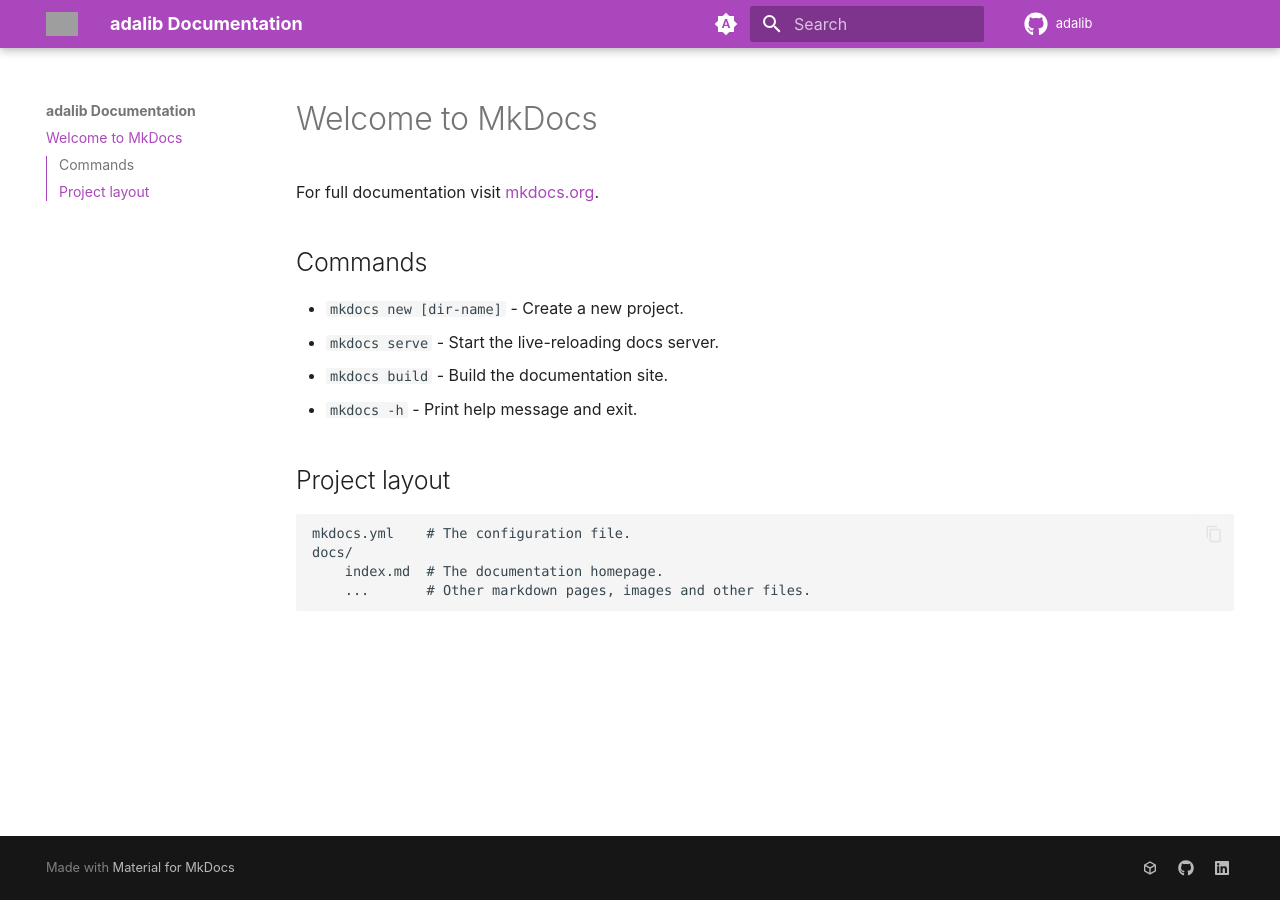
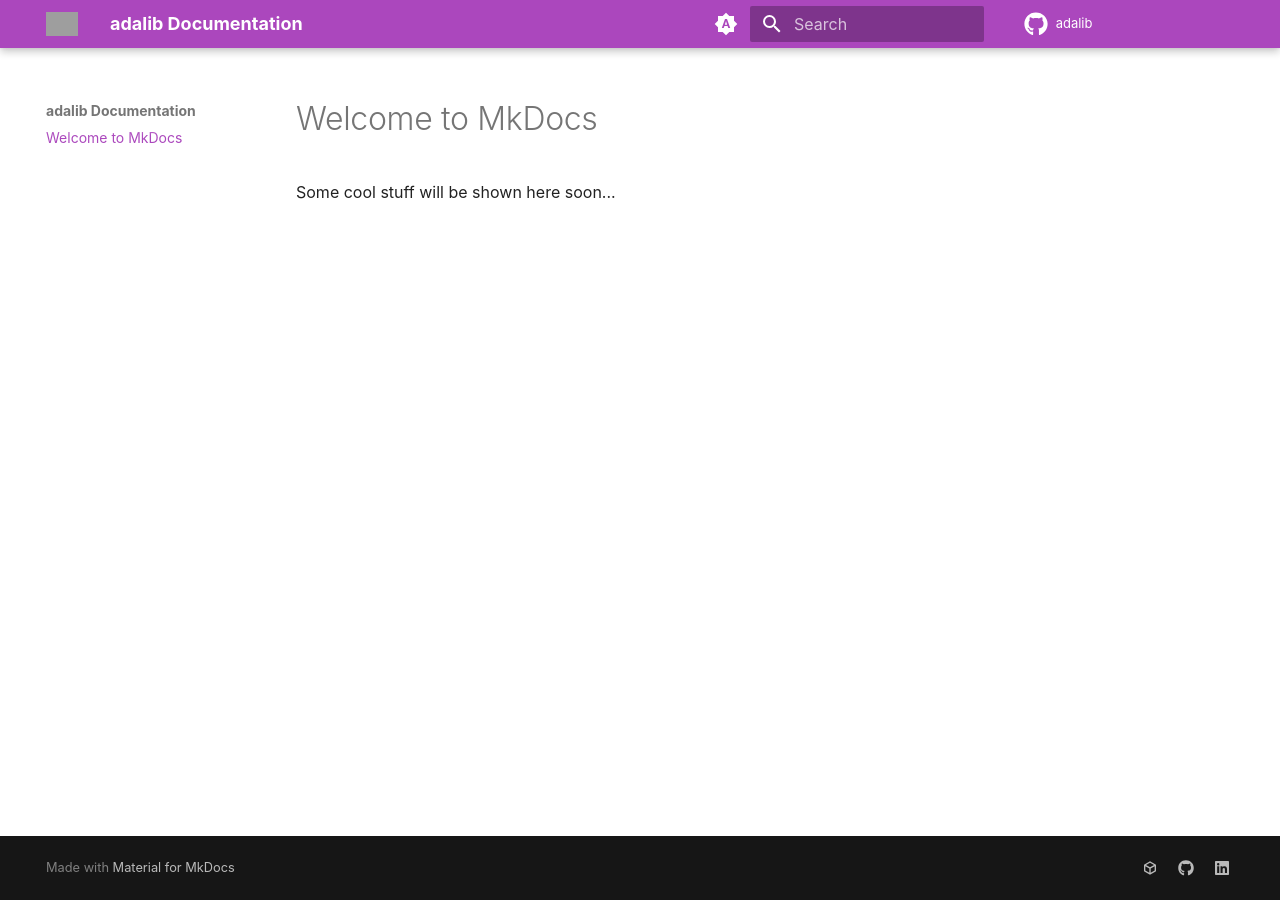
Before and after one commit to adamatics/docs_test.github.io, an MkDocs documentation site: the page built from docs/index.md, in a window 1280 px wide. Built offline with MkDocs 1.6.1 and Material for MkDocs 9.7.7, drawn with Linux system fonts in a browser that asks for light colours; some web fonts are replaced; comment, search, counter and statistics services are not loaded; the version menu is left out; grey boxes are pictures that could not be loaded.

Commit message:
docs: content

```diff
--- a/docs/index.md
+++ b/docs/index.md
@@ -1,17 +1,3 @@
 # Welcome to MkDocs
 
-For full documentation visit [mkdocs.org](https://www.mkdocs.org).
-
-## Commands
-
-* `mkdocs new [dir-name]` - Create a new project.
-* `mkdocs serve` - Start the live-reloading docs server.
-* `mkdocs build` - Build the documentation site.
-* `mkdocs -h` - Print help message and exit.
-
-## Project layout
-
-    mkdocs.yml    # The configuration file.
-    docs/
-        index.md  # The documentation homepage.
-        ...       # Other markdown pages, images and other files.
+Some cool stuff will be shown here soon...
```
